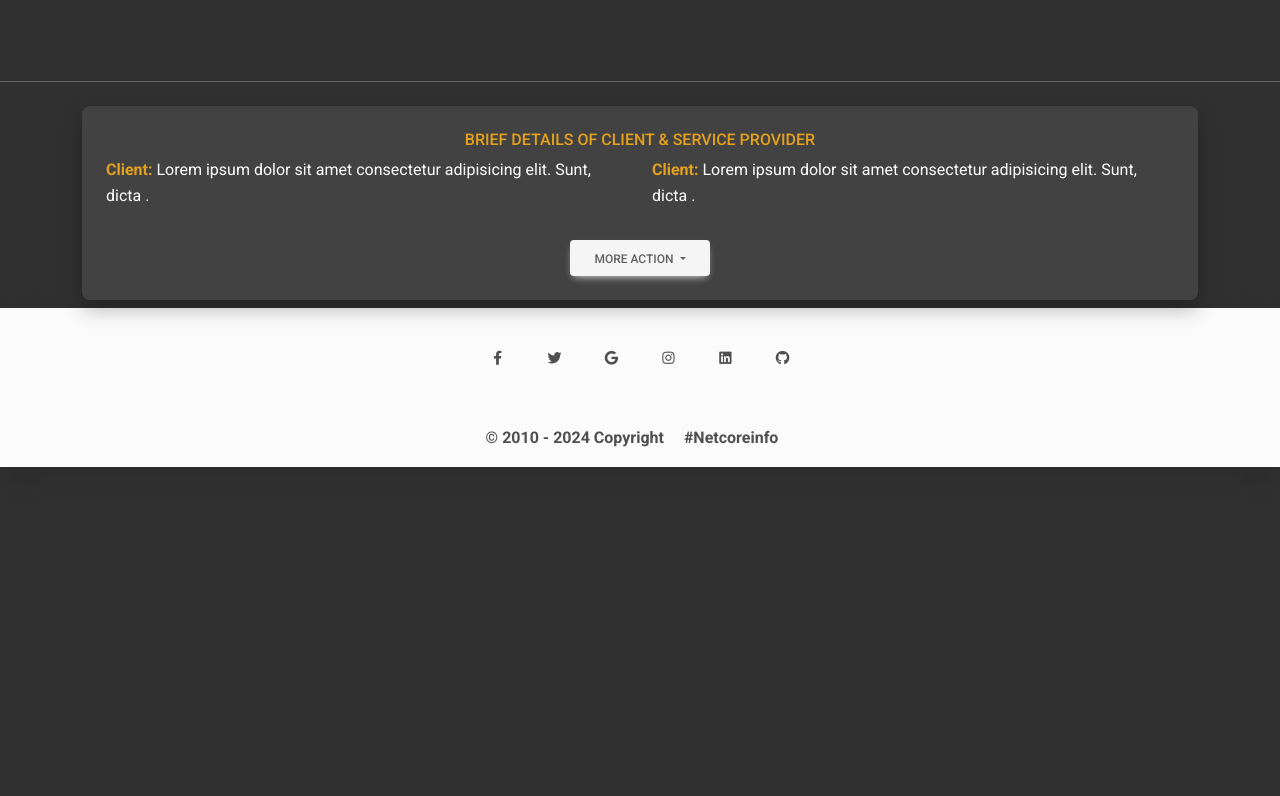
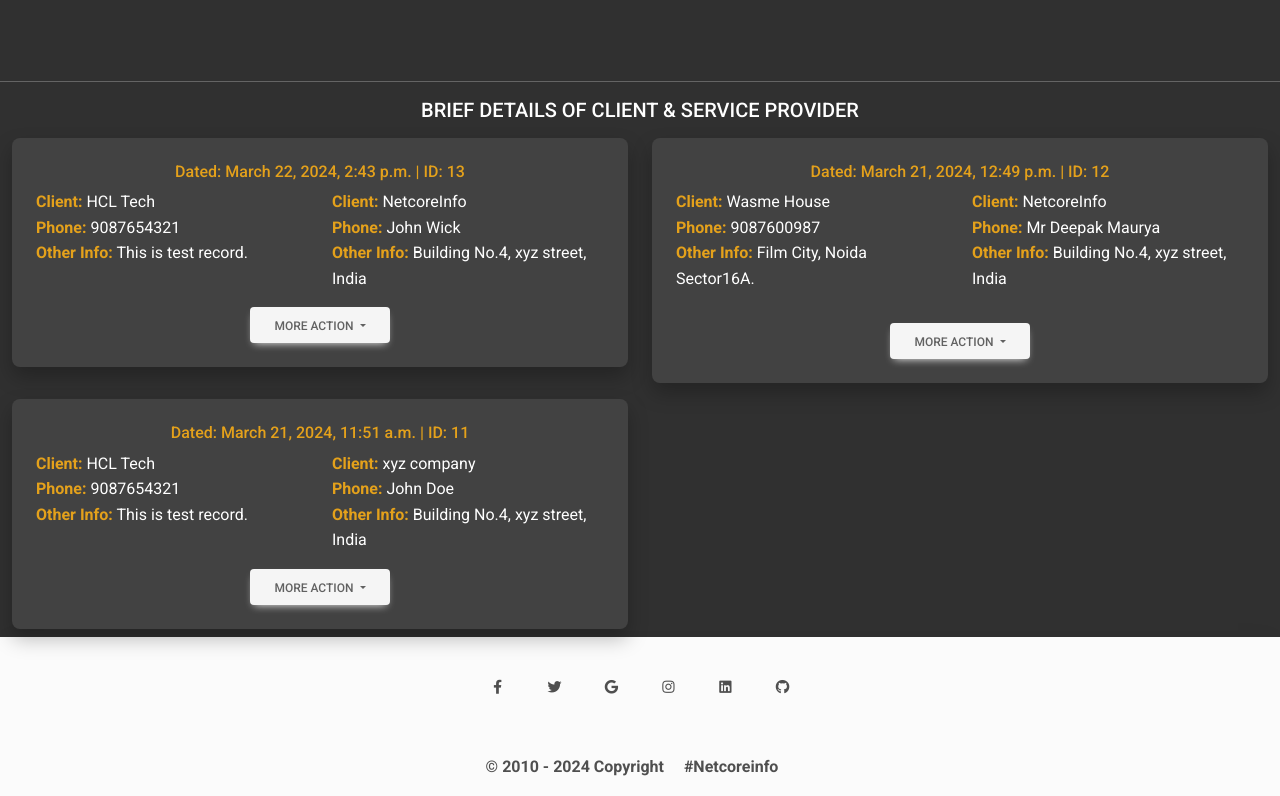
Before and after one commit to Deepak-maurya-creato/updated-invoice-generator, a Django app: page /add-client/ in a window 1280 px wide. Shown: the part 856-1652 px from the top of the page. Run offline with Django 5.2, Linux system fonts and the light colour scheme; a user stored in the database is signed in; data comes from the database, SQL or seed files in the repository; both versions use the stored data as it was after the commit; some libraries are stand-ins or nearby versions.

Commit message:
add client and service provider plus brief detailing with control

```diff
--- a/MainApp/urls.py
+++ b/MainApp/urls.py
@@ -5,4 +5,6 @@ urlpatterns = [
     path('', views.home, name='home'),
     path('logout/', views.logout_view, name='logout'),
     path('add-client/', views.add_client, name='add-client'),
+    path('edit-client-and-provider/<int:pk>/', views.edit_client_provider, name='edit_client_provider'),
+    path('delete-client-and-provider/<int:pk>/', views.delete_client_provider, name='delete-client'),
 ]
--- a/MainApp/views.py
+++ b/MainApp/views.py
@@ -1,4 +1,4 @@
-from django.shortcuts import render,redirect,HttpResponse
+from django.shortcuts import render,redirect,HttpResponse, get_object_or_404
 from django.contrib.auth.decorators import login_required
 from django.core.validators import validate_email
 from django.core.exceptions import ValidationError
@@ -110,4 +110,53 @@ def add_client(request):
         except Exception as e:
             messages.error(request, f'Error occurred: {str(e)}')
 
-    return render(request, 'add_client.html')
+    try:
+        all_client_provide = ClientServiceProvider.objects.all()[::-1]
+    except ClientServiceProvider.DoesNotExist:
+        all_client_provide = None
+
+    context = {"all_client_provide":all_client_provide}
+
+    return render(request, 'add_client.html', context)
+
+
+def edit_client_provider(request, pk):
+    obj_to_edit = get_object_or_404(ClientServiceProvider, pk=pk)
+
+    if request.method == "POST":
+        # Update the object with the posted data
+        obj_to_edit.client_comp_name = request.POST.get('client_comp_name')
+        obj_to_edit.client_gst = request.POST.get('client_gst')
+        obj_to_edit.client_phone = request.POST.get('client_phone')
+        obj_to_edit.client_email = request.POST.get('client_email')
+        obj_to_edit.client_country = request.POST.get('client_country')
+        obj_to_edit.client_state = request.POST.get('client_state')
+        obj_to_edit.client_pin = request.POST.get('client_pin')
+        obj_to_edit.client_other_info = request.POST.get('client_other_info')
+
+        obj_to_edit.provider_comp_name = request.POST.get('provider_comp_name')
+        obj_to_edit.provider_name = request.POST.get('provider_name')
+        obj_to_edit.provider_acc_no = request.POST.get('provider_acc_no')
+        obj_to_edit.provider_bank_name = request.POST.get('provider_bank_name')
+        obj_to_edit.provider_ifsc = request.POST.get('provider_ifsc')
+        obj_to_edit.provider_gst = request.POST.get('provider_gst')
+        obj_to_edit.provider_phone = request.POST.get('provider_phone')
+        obj_to_edit.provider_mail = request.POST.get('provider_mail')
+        obj_to_edit.provider_other_info = request.POST.get('provider_other_info')
+
+        obj_to_edit.save()
+
+        return redirect('add-client')  # Redirect to the desired URL after successful update
+
+    return render(request, 'edit_client.html', {"obj_to_edit": obj_to_edit})
+
+
+def delete_client_provider(request, pk):
+    try:
+        obj_to_delete = get_object_or_404(ClientServiceProvider, pk=pk)
+        obj_to_delete.delete()
+        messages.success(request, 'Record deleted successfully !')
+        return redirect('/add-client/')
+    except:
+        messages.error(request, 'Record not deleted !')
+        return redirect('/add-client/')
--- a/templates/add_client.html
+++ b/templates/add_client.html
@@ -28,24 +28,24 @@
 
                     <!-- Text input -->
                     <div data-mdb-input-init class="form-outline mb-4">
-                        <input type="text" id="form6Example3" class="form-control" name="client_comp_name" required />
+                        <input type="text" id="form6Example3" class="form-control" name="client_comp_name" minlength="5" />
                         <label class="form-label" for="form6Example3">Client/Company Name </label>
                     </div>
 
                     <div data-mdb-input-init class="form-outline mb-4">
-                        <input type="text" id="form6Example1" class="form-control" name="client_gst" required />
+                        <input type="text" id="form6Example1" class="form-control" name="client_gst" minlength="15" maxlength="15" required />
                         <label class="form-label" for="form6Example1">GST Number</label>
                     </div>
 
                     <!-- Number input -->
                     <div data-mdb-input-init class="form-outline mb-4">
-                        <input type="number" id="form6Example6" class="form-control" name="client_phone" required />
+                        <input type="number" id="form6Example6" class="form-control" name="client_phone" minlength="10" />
                         <label class="form-label" for="form6Example6">Phone </label>
                     </div>
 
                     <!-- Number input -->
                     <div data-mdb-input-init class="form-outline mb-4">
-                        <input type="email" id="form6Example2" class="form-control" name="client_email" required />
+                        <input type="email" id="form6Example2" class="form-control" name="client_email" minlength="12" />
                         <label class="form-label" for="form6Example2">Email</label>
                     </div>
 
@@ -69,7 +69,7 @@
 
                     <!-- Pin input -->
                     <div data-mdb-input-init class="form-outline mb-4">
-                        <input type="number" id="form6Example9" class="form-control" name="client_pin" required />
+                        <input type="number" id="form6Example9" class="form-control" name="client_pin" minlength="6" required />
                         <label class="form-label" for="form6Example9">Pin Code</label>
                     </div>
 
@@ -86,7 +86,7 @@
                     <h4 class="alert alert-secondary text-center">Add Service Provider Details</h4>
 
                     <div data-mdb-input-init class="form-outline mb-4">
-                        <input type="text" id="form6Example11" class="form-control" name="provider_comp_name" value="{{provider_comp_name | default:'xyz company'}}" required />
+                        <input type="text" id="form6Example11" class="form-control" name="provider_comp_name" value="{{provider_comp_name | default:'xyz company'}}" minlength="5" required />
                         <label class="form-label" for="form6Example11">Company/Provider Name</label>
                     </div>
 
@@ -96,7 +96,7 @@
                     </div>
 
                     <div data-mdb-input-init class="form-outline mb-4">
-                        <input type="number" id="form6Example13" class="form-control" name="provider_acc_no" />
+                        <input type="number" id="form6Example13" class="form-control" name="provider_acc_no"  />
                         <label class="form-label" for="form6Example13">Bank Account No.</label>
                     </div>
 
@@ -111,7 +111,7 @@
                     </div>
 
                     <div data-mdb-input-init class="form-outline mb-4">
-                        <input type="text" id="form6Example16" class="form-control" name="provider_gst" value="{{provider_gst | default:'GST12345X'}}" required />
+                        <input type="text" id="form6Example16" class="form-control" name="provider_gst" value="{{provider_gst | default:'GST12345X'}}" minlength="15" maxlength="15" required />
                         <label class="form-label" for="form6Example16">GST Number</label>
                     </div>
 
@@ -121,7 +121,7 @@
                     </div>
 
                     <div data-mdb-input-init class="form-outline mb-4">
-                        <input type="email" id="form6Example18" class="form-control" name="provider_mail" value="{{provider_mail | default:'example@gmail.com'}}" />
+                        <input type="email" id="form6Example18" class="form-control" name="provider_mail" value="{{provider_mail | default:'example@gmail.com'}}" required minlength="12" />
                         <label class="form-label" for="form6Example18">Email</label>
                     </div>
 
@@ -142,50 +142,58 @@
 
 <hr class="bg-white">
 
+{% if all_client_provide %}
 <section>
-    <div class="container py-2">
+    <div class="container-fluid">
+        <h5 class="card-title text-white text-uppercase text-center my-2">Brief Details Of Client & Service Provider
+        </h5>
+        <div class="row">
+            {% for record in all_client_provide %}
+            <div class="col-md-6 my-2">
                 <div class="card">
                     <div class="card-body">
-                <h6 class="card-title text-warning text-uppercase text-center">Brief Details Of Client & Service Provider</h6>
+                        <h6 class="card-title text-warning text-center">Dated: {{ record.created_at }} | ID: {{ record.id }}</h6>
                         <div class="row">
-                    <div class="col-md-6 mb-3">
+                            <div class="col-sm-6 mb-3">
                                 <ul class="list-unstyled">
-                            <li class="card-text text-white"><b class="text-warning">Client: </b>Lorem ipsum dolor sit amet consectetur adipisicing elit. Sunt, dicta .</li>
-
+                                    <li class="card-text text-white"><b class="text-warning">Client:</b> {{ record.client_comp_name }}</li>
+                                    <li class="card-text text-white"><b class="text-warning">Phone:</b> {{ record.client_phone }}</li>
+                                    <li class="card-text text-white"><b class="text-warning">Other Info:</b> {{ record.client_other_info }}</li>
                                 </ul>
                             </div>
-                    <div class="col-md-6">
+                            <div class="col-sm-6">
                                 <ul class="list-unstyled">
-                            <li class="card-text text-white"><b class="text-warning">Client: </b>Lorem ipsum dolor sit amet consectetur adipisicing elit. Sunt, dicta .</li>
+                                    <li class="card-text text-white"><b class="text-warning">Client:</b> {{ record.provider_comp_name }}</li>
+                                    <li class="card-text text-white"><b class="text-warning">Phone:</b> {{ record.provider_name }}</li>
+                                    <li class="card-text text-white"><b class="text-warning">Other Info:</b> {{ record.provider_other_info }}</li>
                                 </ul>
                             </div>
                         </div>
                         <div class="text-center">
-                    <!-- <a href="#" class="btn btn-warning" data-mdb-ripple-init>Edit <i class="fas fa-pen"></i></a>
-                    <a href="#" class="btn btn-danger" data-mdb-ripple-init>Delete <i class="fas fa-times"></i></a> -->
                             <div class="dropdown">
-                        <button
-                          class="btn btn-light dropdown-toggle"
-                          type="button"
-                          id="dropdownMenuButton"
-                          data-mdb-dropdown-init
-                          data-mdb-ripple-init
-                          aria-expanded="false"
-                        >
+                                <button class="btn btn-light dropdown-toggle" type="button" id="dropdownMenuButton" data-mdb-dropdown-init data-mdb-ripple-init aria-expanded="false">
                                     More Action
                                 </button>
                                 <ul class="dropdown-menu" aria-labelledby="dropdownMenuButton">
-                          <li><a class="dropdown-item text-warning" href="#">Edit <i class="far fa-edit"></i></a></li>
-                          <li><a class="dropdown-item text-danger" href="#">Delete <i class="fas fa-times"></i></a></li>
-                          <li><a class="dropdown-item" href="#">Something else here</a></li>
+                                    <li><a class="dropdown-item text-warning" href="{% url 'edit_client_provider' record.id %}">Edit <i class="far fa-edit"></i></a></li>
+                                    <li><a class="dropdown-item text-primary" href="#">Detail <i class="fas fa-eye"></i></a></li>
+                                    <li>
+                                        <form action="{% url 'delete-client' record.id %}" method="post">
+                                            {% csrf_token %}
+                                            <button class="dropdown-item text-danger" onclick="return confirm('Are you sure you want to delete this record ?')">Delete <i class="fas fa-times"></i></button>
+                                        </form>
+                                    </li>
                                 </ul>
                             </div>
                         </div>
                     </div>
                 </div>
             </div>
+            {% endfor %}
+        </div>
+    </div>
 </section>
-
+{% endif %}
 
 
 {% endblock body %}
--- a/templates/base.html
+++ b/templates/base.html
@@ -28,6 +28,12 @@
     <!-- Popper.js -->
     <script src="https://cdnjs.cloudflare.com/ajax/libs/popper.js/1.16.0/umd/popper.min.js"></script>
 
+    <style>
+
+        body, html{
+           overflow-x: hidden;
+        }
+    </style>
 
 </head>
 
```
Also changed, not shown: templates/dashboard.html (+15 -13 lines), templates/edit_client.html (added, +139 -0 lines), db.sqlite3, templates/services.html (added). Lines whose indentation alone changed are shown as unchanged.
